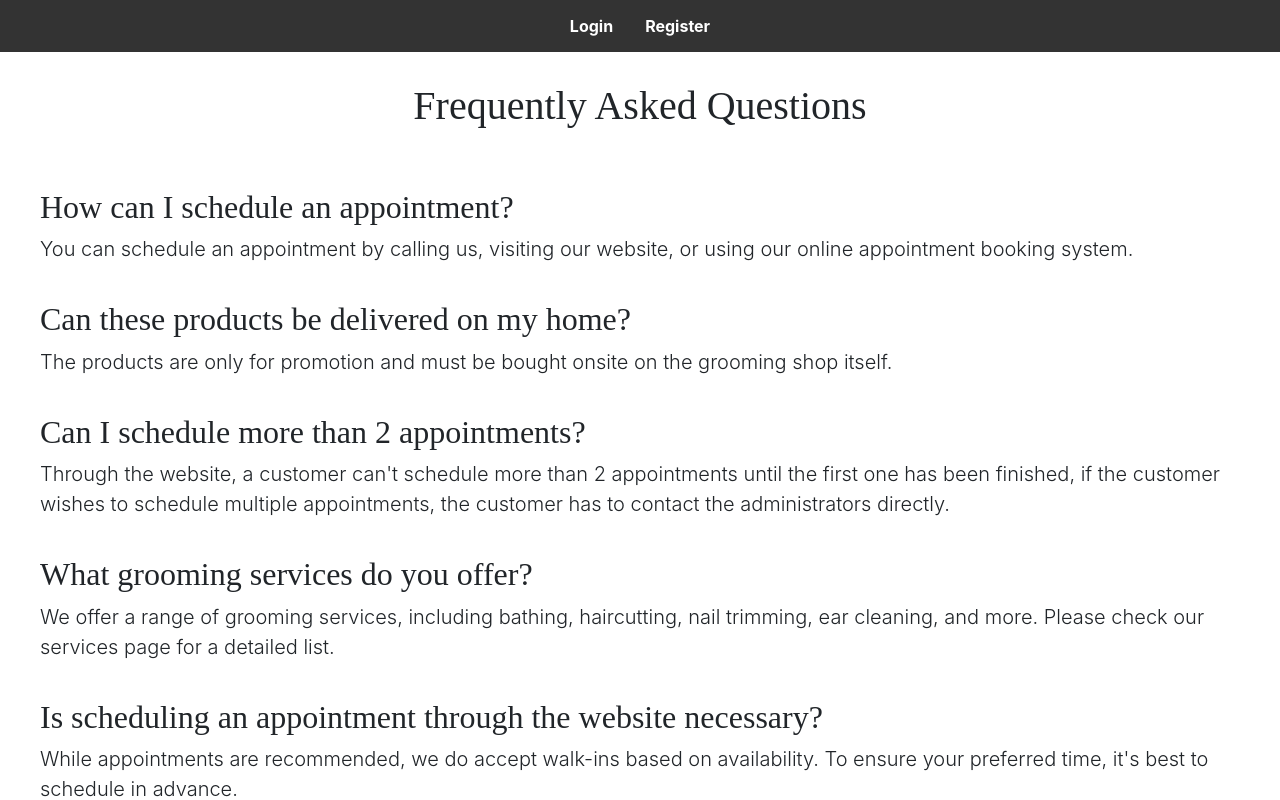
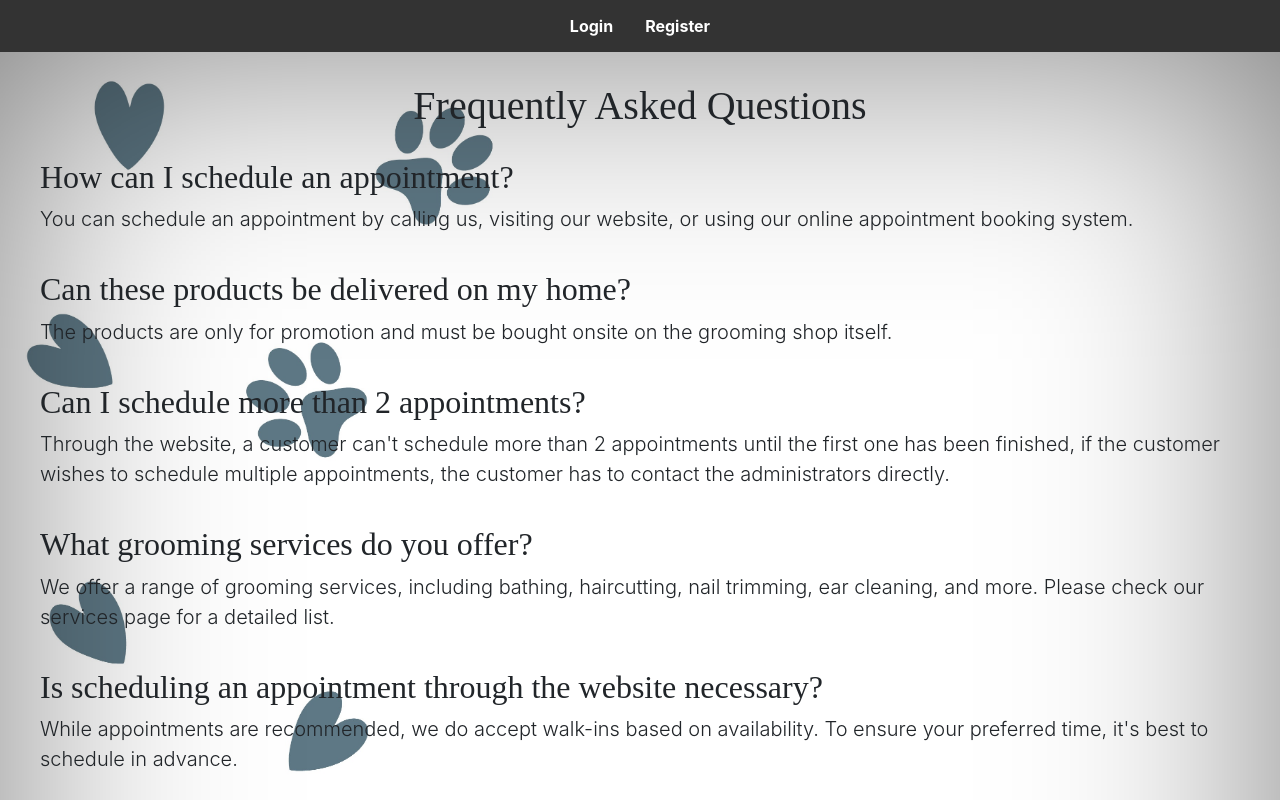
Before and after one commit to UltForce/Pawsite, a React (Create React App) app: page /FAQs in a window 1280 px wide. Shown: the top 800 px of the page. Built offline with nearby package versions, Linux system fonts and the light colour scheme; no server answers; a web font is replaced by a local one.

Commit message:
Mainly added background image

```diff
--- a/src/Booking.js
+++ b/src/Booking.js
@@ -511,6 +511,7 @@ const Booking = () => {
   };
 
   return (
+    <section className="background-image">
       <div style={{ display: "flex" }}>
         <div style={{ flex: 1 }}>
           <h1>My Appointments</h1>
@@ -625,6 +626,7 @@ const Booking = () => {
           )}
         </div>
       </div>
+    </section>
   );
 };
 
--- a/src/Dashboard.js
+++ b/src/Dashboard.js
@@ -65,9 +65,9 @@ const Dashboard = () => {
 
   return (
     <>
+      <section className="background-image">
         <div className="centered">
-        <h2>Dashboard</h2>
-        <p>Welcome to the dashboard!</p>
+          <h1 className="page-title">Dashboard</h1>
 
           {/* Appointment column */}
           <div className="appointmentReport">
@@ -137,6 +137,7 @@ const Dashboard = () => {
           {/* Button to trigger report generation */}
           <button onClick={handleGenerateReports}>Generate Reports</button>
         </div>
+      </section>
     </>
   );
 };
--- a/src/FAQs.js
+++ b/src/FAQs.js
@@ -4,6 +4,7 @@ import React from "react";
 
 const FAQs = () => {
   return (
+    <section className="background-image-bigger">
       <div className="centered">
         <div>
           <h1 className="page-title">Frequently Asked Questions</h1>
@@ -12,32 +13,32 @@ const FAQs = () => {
           <div className="div-spacing">
             <h2>How can I schedule an appointment?</h2>
             <p class="lead">
-            You can schedule an appointment by calling us, visiting our website,
-            or using our online appointment booking system.
+              You can schedule an appointment by calling us, visiting our
+              website, or using our online appointment booking system.
             </p>
           </div>
           <div className="div-spacing">
             <h2>Can these products be delivered on my home?</h2>
             <p class="lead">
-            The products are only for promotion and must be bought onsite on the
-            grooming shop itself.
+              The products are only for promotion and must be bought onsite on
+              the grooming shop itself.
             </p>
           </div>
           <div className="div-spacing">
             <h2>Can I schedule more than 2 appointments?</h2>
             <p class="lead">
               Through the website, a customer can't schedule more than 2
-            appointments until the first one has been finished, if the customer
-            wishes to schedule multiple appointments, the customer has to
-            contact the administrators directly.
+              appointments until the first one has been finished, if the
+              customer wishes to schedule multiple appointments, the customer
+              has to contact the administrators directly.
             </p>
           </div>
           <div className="div-spacing">
             <h2>What grooming services do you offer?</h2>
             <p class="lead">
               We offer a range of grooming services, including bathing,
-            haircutting, nail trimming, ear cleaning, and more. Please check our
-            services page for a detailed list.
+              haircutting, nail trimming, ear cleaning, and more. Please check
+              our services page for a detailed list.
             </p>
           </div>
           <div className="div-spacing">
@@ -59,9 +60,9 @@ const FAQs = () => {
           <div className="div-spacing">
             <h2>How long does a grooming session take?</h2>
             <p class="lead">
-            The duration varies based on the size and breed of your pet, as well
-            as the services requested. On average, a grooming session takes 1 to
-            3 hours.
+              The duration varies based on the size and breed of your pet, as
+              well as the services requested. On average, a grooming session
+              takes 1 to 3 hours.
             </p>
           </div>
           <div className="div-spacing">
@@ -83,9 +84,9 @@ const FAQs = () => {
           <div className="div-spacing">
             <h2>What products do you use for grooming?</h2>
             <p class="lead">
-            We use high-quality, pet-friendly grooming products. If your pet has
-            allergies or specific product preferences, please let us know, and
-            we'll do our best to accommodate.
+              We use high-quality, pet-friendly grooming products. If your pet
+              has allergies or specific product preferences, please let us know,
+              and we'll do our best to accommodate.
             </p>
           </div>
           <div className="div-spacing">
@@ -97,6 +98,7 @@ const FAQs = () => {
           </div>
         </div>
       </div>
+    </section>
   );
 };
 
--- a/src/Navbar.js
+++ b/src/Navbar.js
@@ -87,7 +87,7 @@ const Navbar = () => {
               </li>
             )}
             <li>
-              <Link to="/homepage">Homepage</Link>
+              <Link to="/homepage">Home</Link>
             </li>
             <li>
               <Link to="/notifications">Notifications</Link>
@@ -99,16 +99,16 @@ const Navbar = () => {
               <Link to="/booking">Booking</Link>
             </li>
             <li>
+              <Link to="/terms">Terms & Conditions</Link>
+            </li>
+            <li>
               <Link to="/FAQs">FAQs</Link>
             </li>
             <li>
-              <Link to="/terms">Terms & Conditions</Link>
+              <Link to="/account">Account</Link>
             </li>
             <li>
               <Link onClick={handleLogout}>Logout</Link>
-            </li>
-            <li>
-              <Link to="/account">Account</Link>
             </li>
           </>
         ) : (
--- a/src/Notifications.js
+++ b/src/Notifications.js
@@ -1,5 +1,5 @@
-import React, { useState } from 'react';
-import './styles.css'; // Import CSS file for styling
+import React, { useState } from "react";
+import "./styles.css"; // Import CSS file for styling
 
 const Notifications = ({ message }) => {
   const [dismissed, setDismissed] = useState(false);
@@ -14,6 +14,7 @@ const Notifications = ({ message }) => {
   }
 
   return (
+    // <section className="background-image">
     <div className="notification">
       <div className="content">
         <h2>Notification</h2>
@@ -23,6 +24,7 @@ const Notifications = ({ message }) => {
         Dismiss
       </button>
     </div>
+    // </section>
   );
 };
 
--- a/src/Terms.js
+++ b/src/Terms.js
@@ -4,6 +4,7 @@ import React from "react";
 
 const Terms = () => {
   return (
+    <section className="background-image-bigger">
       <div className="centered">
         <div>
           <h1 className="page-title">Terms and Conditions</h1>
@@ -27,23 +28,23 @@ const Terms = () => {
             <p class="lead">
               Any appointments that are not accepted within 3 days will be
               automatically canceled. In the case that a customer wants to push
-            through an already cancelled appointment by the system, the customer
-            has to contact the administrators directly.
+              through an already cancelled appointment by the system, the
+              customer has to contact the administrators directly.
             </p>
           </div>
           <div className="div-spacing">
             <h2>4. Pet Information</h2>
             <p class="lead">
-            The customers must be able to give accurate information on their pet
-            like species, breed, and their sizes as this may affect the prices
-            of the appointment.
+              The customers must be able to give accurate information on their
+              pet like species, breed, and their sizes as this may affect the
+              prices of the appointment.
             </p>
           </div>
           <div className="div-spacing">
             <h2>5. Vaccination</h2>
             <p class="lead">
-            The customers may be requested to show their vaccinations for their
-            pets as part of their health policies.
+              The customers may be requested to show their vaccinations for
+              their pets as part of their health policies.
             </p>
           </div>
           <div className="div-spacing">
@@ -83,8 +84,8 @@ const Terms = () => {
           <div className="div-spacing">
             <h2>10. Privacy Policy</h2>
             <p class="lead">
-            Customer and Pet information will be kept confidential and will not
-            be shared with third parties.
+              Customer and Pet information will be kept confidential and will
+              not be shared with third parties.
             </p>
           </div>
           <div className="div-spacing">
@@ -97,12 +98,13 @@ const Terms = () => {
           <div className="div-spacing">
             <h2>12. Refusal of Service</h2>
             <p class="lead">
-            The grooming shop reserves the right to refuse service to any client
-            for any reason.
+              The grooming shop reserves the right to refuse service to any
+              client for any reason.
             </p>
           </div>
         </div>
       </div>
+    </section>
   );
 };
 
--- a/src/homepage.js
+++ b/src/homepage.js
@@ -4,6 +4,7 @@ import React from "react";
 
 const Homepage = () => {
   return (
+    <section className="background-image">
       <div className="homepage">
         <header>
           <h1>Welcome to Our Website!</h1>
@@ -29,6 +30,7 @@ const Homepage = () => {
           <p>&copy; 2024 Pawsite. All rights reserved.</p>
         </footer>
       </div>
+    </section>
   );
 };
 
--- a/src/services.js
+++ b/src/services.js
@@ -225,6 +225,7 @@ const Services = () => {
   }, []);
 
   return (
+    <section className="background-image-bigger">
       <div className="centered">
         <h1 className="page-title">Services</h1>
         {isAdmin && (
@@ -233,7 +234,9 @@ const Services = () => {
             <input
               type="text"
               value={formData.name}
-            onChange={(e) => setFormData({ ...formData, name: e.target.value })}
+              onChange={(e) =>
+                setFormData({ ...formData, name: e.target.value })
+              }
             />
             <label>Description:</label>
             <input
@@ -259,7 +262,9 @@ const Services = () => {
               {isAdmin && (
                 <div>
                   <button onClick={() => handleEdit(service)}>Edit</button>
-                <button onClick={() => handleDelete(service.id, service.image)}>
+                  <button
+                    onClick={() => handleDelete(service.id, service.image)}
+                  >
                     Delete
                   </button>
                 </div>
@@ -268,6 +273,7 @@ const Services = () => {
           ))}
         </div>
       </div>
+    </section>
   );
 };
 
--- a/src/styles.css
+++ b/src/styles.css
@@ -37,6 +37,20 @@ ul.centered li {
   margin: 0 10px;
 }
 
+.background-image {
+  height: 100vh;
+  background-image: url("./image/sl_011023_55240_03.jpg");
+  background-size: cover;
+  box-shadow: inset 0 0 2000px rgba(0, 0, 0, 0.5);
+}
+
+.background-image-bigger {
+  height: 175vh;
+  background-image: url("./image/sl_011023_55240_03.jpg");
+  background-size: cover;
+  box-shadow: inset 0 0 2000px rgba(0, 0, 0, 0.5);
+}
+
 .centered {
   display: flex;
   justify-content: center;
@@ -45,7 +59,7 @@ ul.centered li {
 }
 
 .page-title {
-  padding: 30px;
+  padding-top: 30px;
 }
 
 .div-spacing {
```
Also changed, not shown: src/image/sl_011023_55240_03.jpg (added), 1 other file (tests, documents, lock files or other folders). Lines whose indentation alone changed are shown as unchanged.
